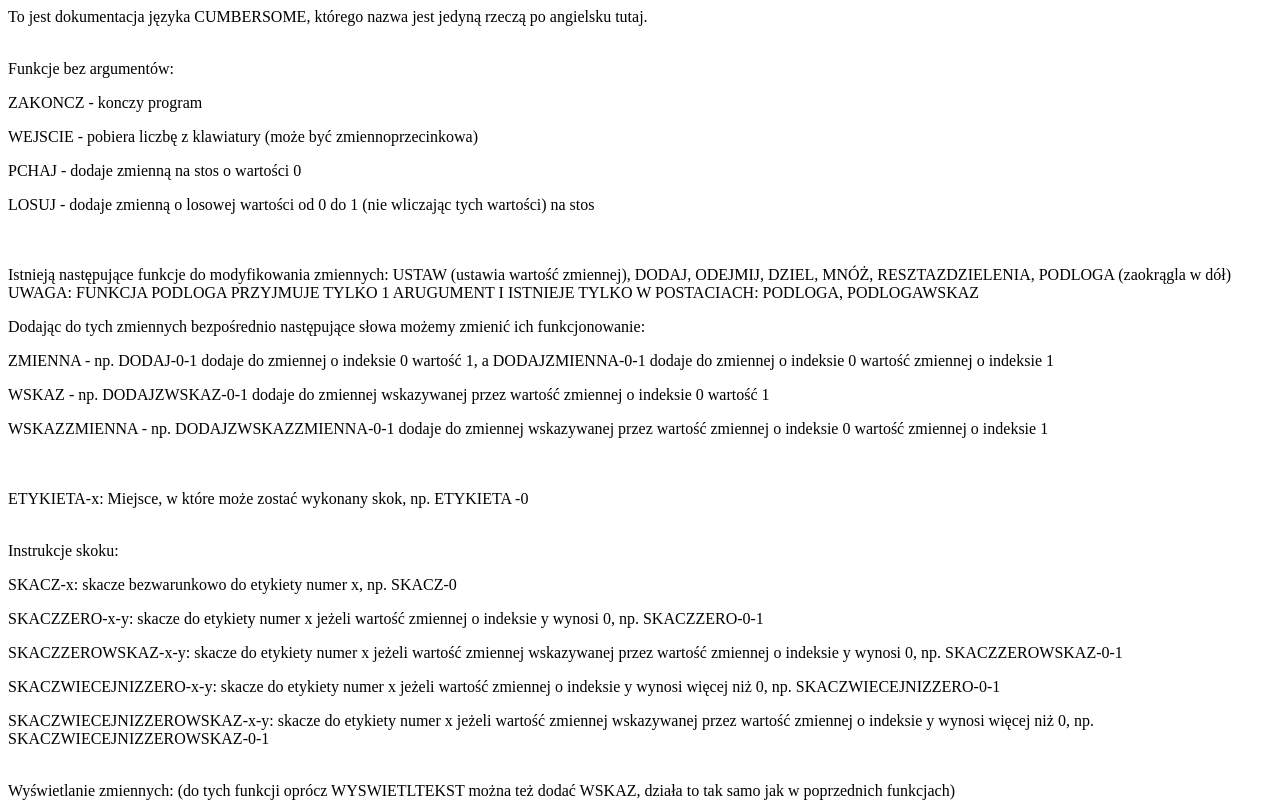
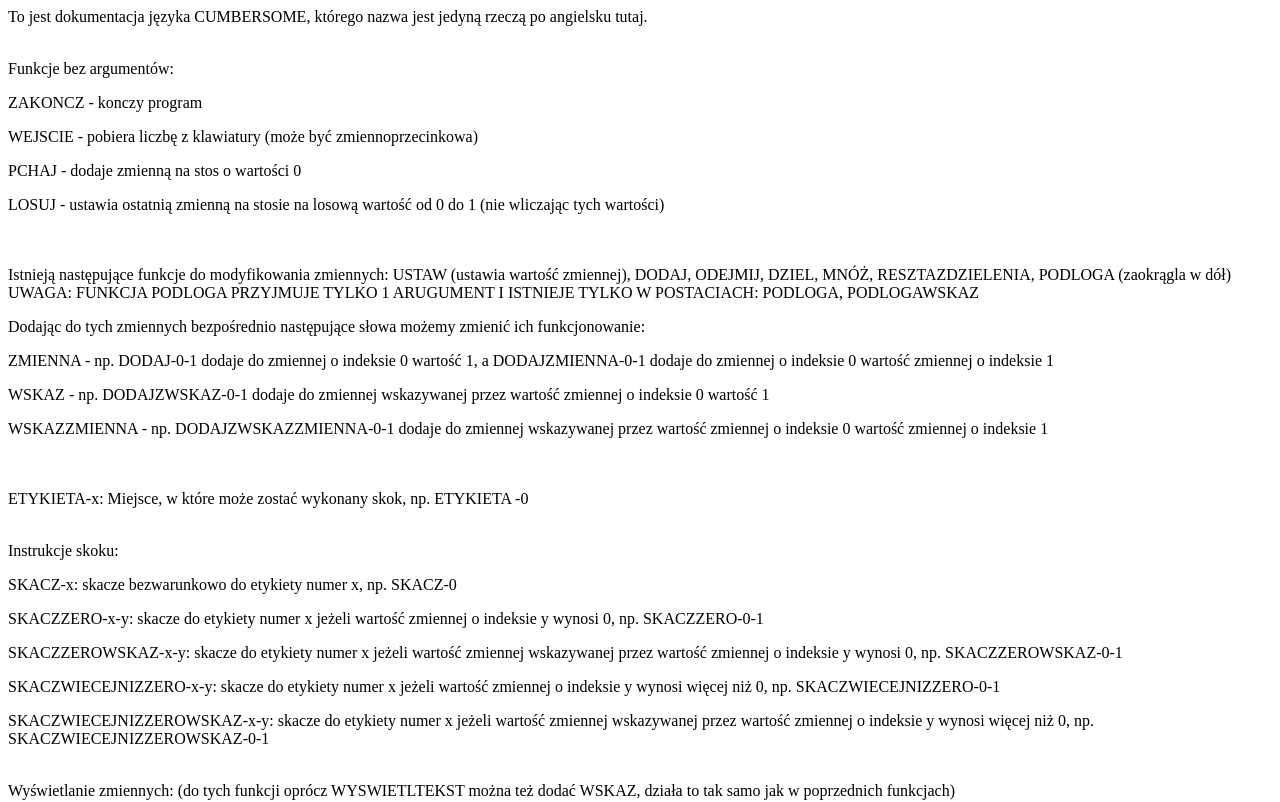
Before and after one commit to Mikrzak/CUMBERSOME-documentation, a plain HTML site: page index.html in a window 1280 px wide. Shown: the top 802 px of the page. Drawn offline with Linux system fonts and the light colour scheme.

Commit message:
Update index.html

```diff
--- a/index.html
+++ b/index.html
@@ -10,7 +10,7 @@
        <p style="font-size:40px;">ZAKONCZ - konczy program</p>
        <p style="font-size:40px;">WEJSCIE - pobiera liczbę z klawiatury (może być zmiennoprzecinkowa)</p>
        <p style="font-size:40px;">PCHAJ - dodaje zmienną na stos o wartości 0</p>
-       <p style="font-size:40px;">LOSUJ - dodaje zmienną o losowej wartości od 0 do 1 (nie wliczając tych wartości) na stos</p>
+       <p style="font-size:40px;">LOSUJ - ustawia ostatnią zmienną na stosie na losową wartość od 0 do 1 (nie wliczając tych wartości)</p>
        <br><br>
        <p style="font-size:40px;">Istnieją następujące funkcje do modyfikowania zmiennych: USTAW (ustawia wartość zmiennej), DODAJ, ODEJMIJ, DZIEL, MNÓŻ, RESZTAZDZIELENIA, PODLOGA (zaokrągla w dół) UWAGA: FUNKCJA PODLOGA PRZYJMUJE TYLKO 1 ARUGUMENT I ISTNIEJE TYLKO W POSTACIACH: PODLOGA, PODLOGAWSKAZ</p>
        <p style="font-size:40px;">Dodając do tych zmiennych bezpośrednio następujące słowa możemy zmienić ich funkcjonowanie:</p>
```
